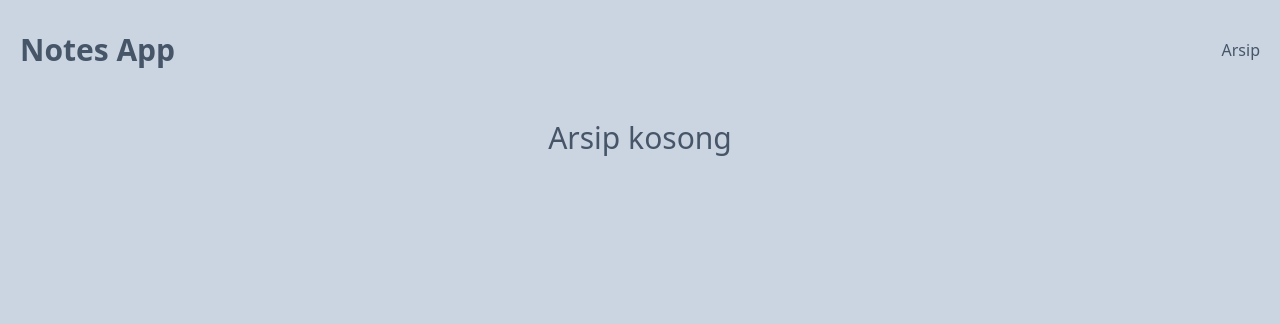
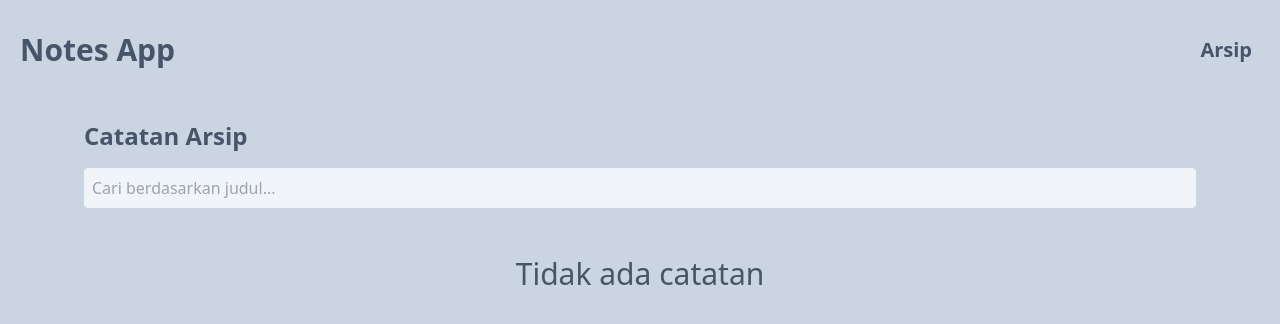
Before and after one commit to shikin93/spa-notes-app, a React (Create React App) app: page /archives in a window 1280 px wide. Shown: the top 324 px of the page. Built offline with nearby package versions, Linux system fonts and the light colour scheme.

Commit message:
create search catatan

```diff
--- a/src/components/Navigation.js
+++ b/src/components/Navigation.js
@@ -5,7 +5,7 @@ function Navigation() {
   return (
     <nav className="flex items-center justify-between">
       <h1 className="text-3xl font-bold"><Link to="/">Notes App</Link></h1>
-      <Link to="/archives">Arsip</Link>
+      <Link className="text-xl font-bold hover:bg-slate-200 py-1 px-2 rounded-lg" to="/archives">Arsip</Link>
     </nav>
   );
 }
--- a/src/components/NoteItem.js
+++ b/src/components/NoteItem.js
@@ -8,7 +8,7 @@ function NoteItem({
 }) {
   return (
     <div className="bg-yellow-200 flex flex-col overflow-hidden rounded-md p-4 shadow-sm">
-      <h2 className="text-xl font-bold"><Link to={`/notes/${id}`}>{title}</Link></h2>
+      <h3 className="text-xl font-bold"><Link to={`/notes/${id}`}>{title}</Link></h3>
       <p className="text-slate-500">{showFormatedDate(createdAt)}</p>
       <div className="pt-4">
         <p>{body}</p>
--- /dev/null
+++ b/src/components/SearchBar.js
@@ -0,0 +1,19 @@
+import React from 'react';
+import PropTypes from 'prop-types';
+
+export default function SearchBar({ keyword, keywordChange }) {
+  return (
+    <input
+      className="bg-slate-100 w-full p-2 rounded mb-12 mt-4"
+      type="text"
+      placeholder="Cari berdasarkan judul..."
+      value={keyword}
+      onChange={keywordChange}
+    />
+  );
+}
+
+SearchBar.propTypes = {
+  keyword: PropTypes.string.isRequired,
+  keywordChange: PropTypes.func.isRequired,
+};
--- a/src/pages/ArchivePage.js
+++ b/src/pages/ArchivePage.js
@@ -1,12 +1,27 @@
-import React from 'react';
+import React, { useState } from 'react';
+import { useSearchParams } from 'react-router-dom';
 import { getArchivedNotes } from '../utils/local-data';
 import NoteList from '../components/NoteList';
+import SearchBar from '../components/SearchBar';
 
 export default function ArchivePage() {
-  const archived = getArchivedNotes();
+  const [searchParams, setSearchParams] = useSearchParams();
+  const defaultKeyword = searchParams.get('keyword');
+  const [keyword, setKeyword] = useState(defaultKeyword || '');
+  const archived = getArchivedNotes().filter((note) => (
+    note.title.toLowerCase().includes(keyword)
+  ));
+
+  const onKeywordChangeHandler = (e) => {
+    setKeyword(e.target.value);
+    setSearchParams({ keyword });
+  };
+
   return (
-    <div>
-      {(archived.length === 0) ? <div className="text-3xl text-center">Arsip kosong</div> : <NoteList notes={archived} />}
-    </div>
+    <section>
+      <h2 className="text-2xl font-bold">Catatan Arsip</h2>
+      <SearchBar keyword={keyword} keywordChange={onKeywordChangeHandler} />
+      {(archived.length === 0) ? <div className="text-3xl text-center">Tidak ada catatan</div> : <NoteList notes={archived} />}
+    </section>
   );
 }
--- a/src/pages/HomePage.js
+++ b/src/pages/HomePage.js
@@ -1,19 +1,33 @@
-import React from 'react';
+import React, { useState } from 'react';
 import { BiPlus } from 'react-icons/bi';
-import { useNavigate } from 'react-router-dom';
+import { useNavigate, useSearchParams } from 'react-router-dom';
 import NoteList from '../components/NoteList';
+import SearchBar from '../components/SearchBar';
 import { getActiveNotes } from '../utils/local-data';
 
 export default function HomePage() {
-  const notes = getActiveNotes();
+  const [searchParams, setSearchParams] = useSearchParams();
+  const defaultKeyword = searchParams.get('keyword');
+  const [keyword, setKeyword] = useState(defaultKeyword || '');
+
+  const notes = getActiveNotes().filter((note) => (
+    note.title.toLowerCase().includes(keyword)
+  ));
   const navigate = useNavigate();
 
   const onAdd = () => {
     navigate('/notes/new');
   };
 
+  const onKeywordChangeHandler = (e) => {
+    setKeyword(e.target.value);
+    setSearchParams({ keyword });
+  };
+
   return (
     <section>
+      <h2 className="text-2xl font-bold">Catatan Aktif</h2>
+      <SearchBar keyword={keyword} keywordChange={onKeywordChangeHandler} />
       {(notes.length === 0) ? <div className="text-3xl text-center">Tidak ada catatan</div> : <NoteList notes={notes} />}
       <button type="button" className="text-4xl p-2 bg-slate-100 rounded-full fixed bottom-10 right-5" onClick={onAdd}>
         <BiPlus />
```
